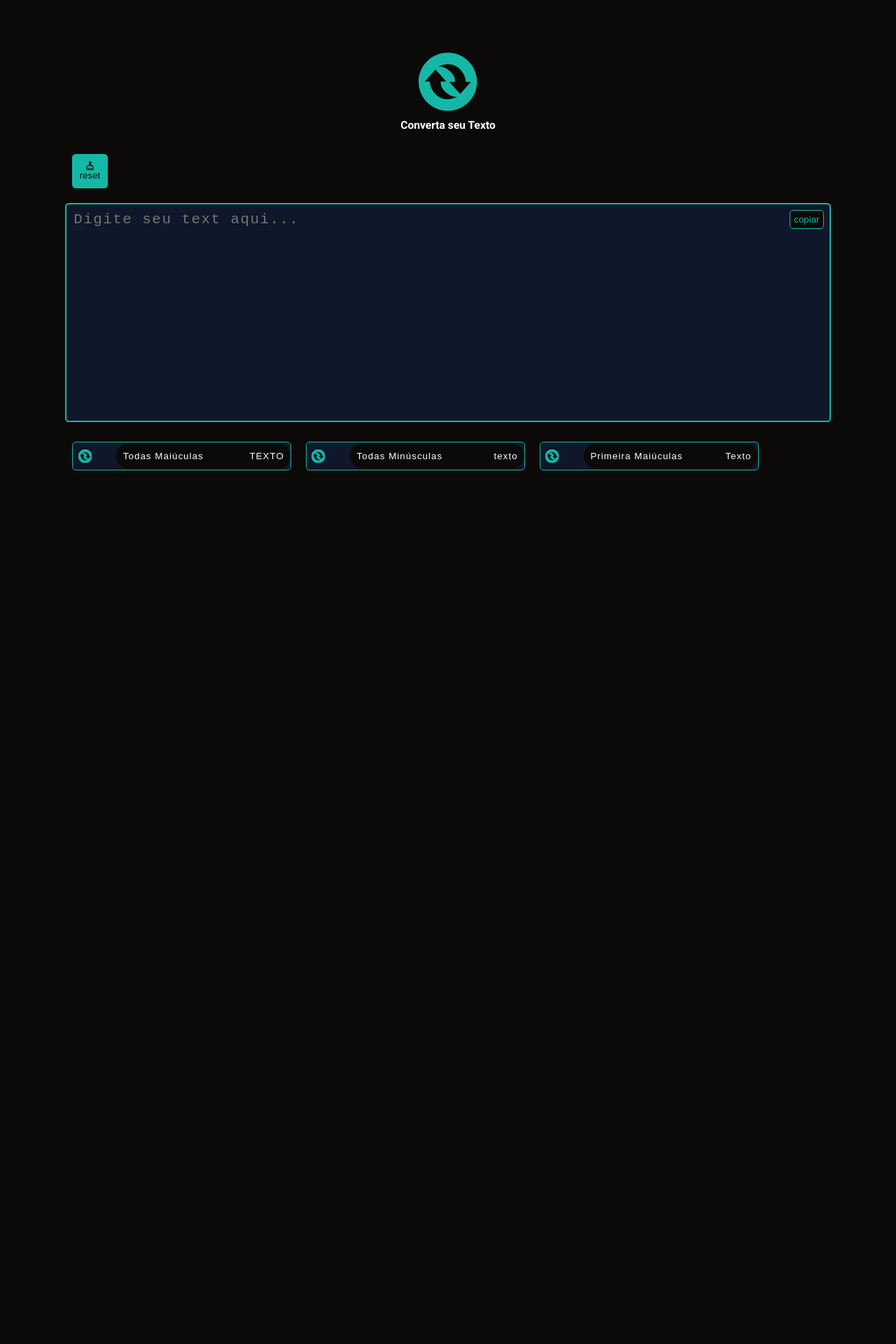
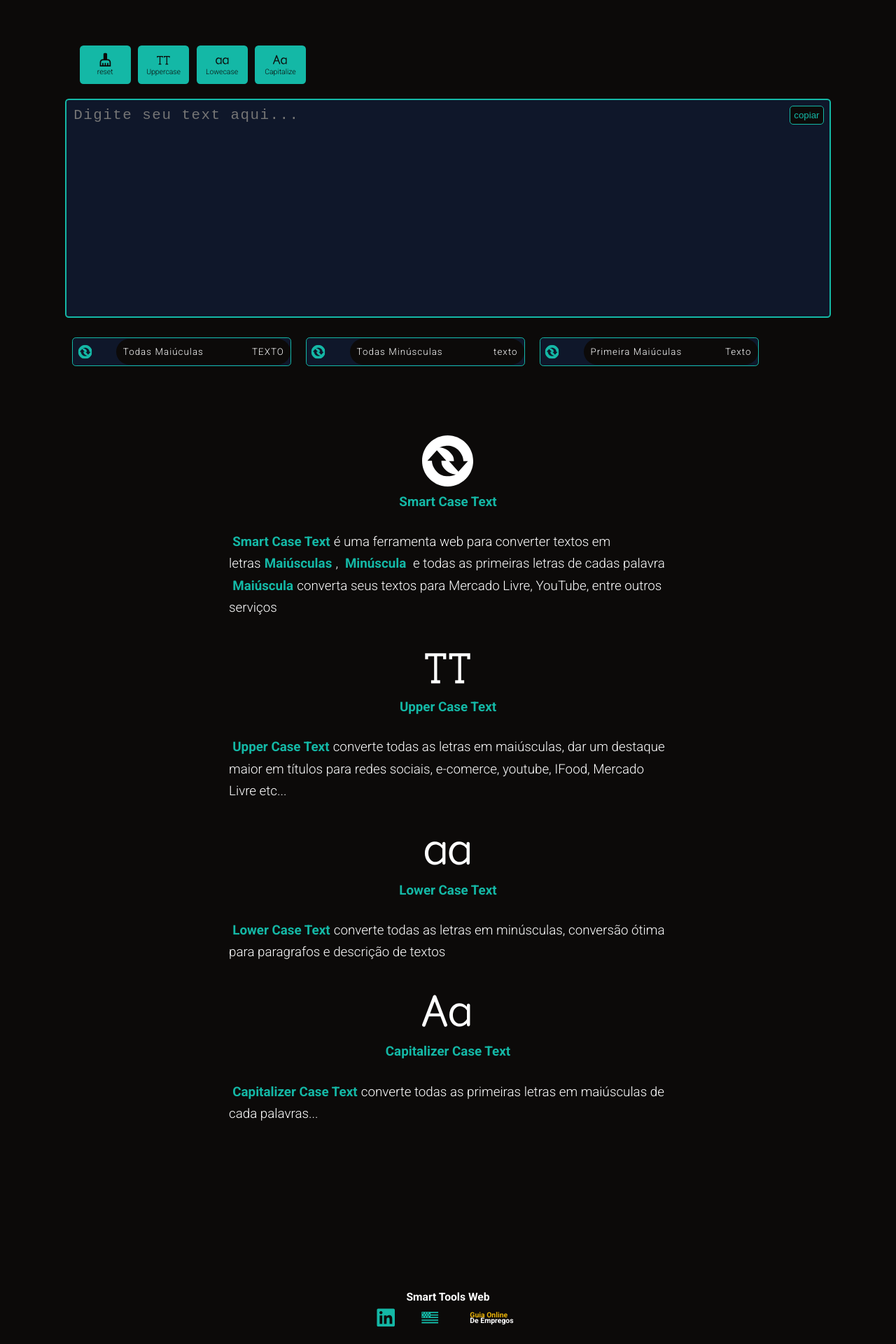
Before and after one commit to cajui54/Smart-Tools-Web, a Next.js app: page / in a window 1280 px wide. Shown: the part 81-2001 px from the top of the page at 70% size. Before the commit the page ends 800 px from the top, so only its background shows below. Built offline with nearby package versions, Linux system fonts and the light colour scheme.

Commit message:
feat: component footer has been create

```diff
--- /dev/null
+++ b/src/app/components/articles/index.tsx
@@ -0,0 +1,63 @@
+import React from 'react';
+import styleMain from '../../page.module.scss';
+import { SiConvertio } from 'react-icons/si';
+import { TfiUppercase } from 'react-icons/tfi';
+import { RxLetterCaseLowercase, RxLetterCaseCapitalize } from 'react-icons/rx';
+const ArticleConvertText = () => {
+  return (
+    <article className={styleMain.articleGlobal}>
+      <section>
+        <div className={styleMain.containerTitle}>
+          <SiConvertio />
+          <h1>Smart Case Text</h1>
+        </div>
+        <p>
+          <strong>Smart Case Text</strong>é uma ferramenta web para converter
+          textos em letras
+          <strong>Maiúsculas</strong>, <strong>Minúscula</strong> e todas as
+          primeiras letras de cadas palavra <strong>Maiúscula</strong>
+          converta seus textos para Mercado Livre, YouTube, entre outros
+          serviços
+        </p>
+      </section>
+
+      <section>
+        <div className={styleMain.containerTitle}>
+          <TfiUppercase />
+          <h1>Upper Case Text</h1>
+        </div>
+        <p>
+          <strong>Upper Case Text</strong>
+          converte todas as letras em maiúsculas, dar um destaque maior em
+          títulos para redes sociais, e-comerce, youtube, IFood, Mercado Livre
+          etc...
+        </p>
+      </section>
+
+      <section>
+        <div className={styleMain.containerTitle}>
+          <RxLetterCaseLowercase />
+          <h1>Lower Case Text</h1>
+        </div>
+        <p>
+          <strong>Lower Case Text</strong>
+          converte todas as letras em minúsculas, conversão ótima para
+          paragrafos e descrição de textos
+        </p>
+      </section>
+
+      <section>
+        <div className={styleMain.containerTitle}>
+          <RxLetterCaseCapitalize />
+          <h1>Capitalizer Case Text</h1>
+        </div>
+        <p>
+          <strong>Capitalizer Case Text</strong>
+          converte todas as primeiras letras em maiúsculas de cada palavras...
+        </p>
+      </section>
+    </article>
+  );
+};
+
+export default ArticleConvertText;
--- /dev/null
+++ b/src/app/components/footer/index.tsx
@@ -0,0 +1,34 @@
+import Link from 'next/link';
+import React from 'react';
+import { FaLinkedin } from 'react-icons/fa';
+import { LiaFlagUsaSolid } from 'react-icons/lia';
+import styles from './styles.module.scss';
+const Footer = () => {
+  return (
+    <footer className={styles.mainFooter}>
+      <h2>Smart Tools Web</h2>
+      <div>
+        <Link href="https://www.linkedin.com/feed/" target="_blank">
+          <FaLinkedin />
+        </Link>
+
+        <Link
+          href="https://english-pocket-jkswebsites.vercel.app/"
+          target="_blank"
+        >
+          <LiaFlagUsaSolid />
+        </Link>
+
+        <Link
+          href="https://guia-online-de-empregos.vercel.app/"
+          target="_blank"
+        >
+          <span>Guia Online</span>
+          <span>De Empregos</span>
+        </Link>
+      </div>
+    </footer>
+  );
+};
+
+export default Footer;
--- /dev/null
+++ b/src/app/components/footer/styles.module.scss
@@ -0,0 +1,38 @@
+.mainFooter {
+  height: 10rem;
+  display: flex;
+  flex-direction: column;
+  align-items: center;
+  justify-content: center;
+  h2 {
+    color: #fff;
+  }
+  div {
+    display: flex;
+    align-items: center;
+    justify-content: space-between;
+    margin-top: 1rem;
+    width: 20rem;
+    a {
+      margin-left: 1rem;
+      font-weight: bold;
+    }
+    a:last-child {
+      text-decoration: none;
+      display: flex;
+      flex-direction: column;
+      width: 7rem;
+    }
+    a:last-child span:first-child {
+      color: #eab308;
+    }
+    a:last-child span:last-child {
+      margin-top: -0.5rem;
+      color: #fff;
+    }
+    svg {
+      transform: scale(2.8);
+      color: var(--color-teal-light);
+    }
+  }
+}
--- a/src/app/components/form/form.module.scss
+++ b/src/app/components/form/form.module.scss
@@ -1,7 +1,7 @@
 .containerForm {
   margin: 0 auto;
   position: relative;
-  top: 15rem;
+  top: 12rem;
   width: 95%;
   z-index: 1;
   h2 {
@@ -48,8 +48,12 @@
   width: 80%;
   margin: 1rem 0;
   padding: 1rem;
+  display: flex;
+  align-items: center;
   button {
     padding: 1rem;
+    width: 7rem;
+    margin-left: 1rem;
     border-radius: 0.5rem;
     display: flex;
     flex-direction: column;
@@ -59,10 +63,14 @@
     color: var(--color-dark);
     border: none;
     transition: all 0.5s ease-in-out;
+    font-size: 1rem;
   }
   button:hover {
     transform: scale(1.1);
     box-shadow: 0 0 5px var(--color-teal-light);
+  }
+  button svg {
+    font-size: 2rem;
   }
 }
 .areaetextContainer {
--- a/src/app/components/form/index.tsx
+++ b/src/app/components/form/index.tsx
@@ -4,6 +4,8 @@ import styleForm from './form.module.scss';
 import { SiConvertio } from 'react-icons/si';
 import { useForm } from 'react-hook-form';
 import { MdCleaningServices } from 'react-icons/md';
+import { TfiUppercase } from 'react-icons/tfi';
+import { RxLetterCaseCapitalize, RxLetterCaseLowercase } from 'react-icons/rx';
 
 interface ITextArea {
   textarea: string;
@@ -39,7 +41,7 @@ const FormConvertText = () => {
 
     setValue('textarea', textLowerCase);
   };
-  const handleFirstCase = ({ textarea }: ITextArea) => {
+  const handleCapitalizeCase = ({ textarea }: ITextArea) => {
     const text = textarea
       .split(' ')
       .map(
@@ -56,15 +58,27 @@ const FormConvertText = () => {
 
   return (
     <div className={styleForm.containerForm}>
-      <h2>
-        <SiConvertio />
-        <span>Converta seu Texto</span>
-      </h2>
       <form onSubmit={onSubmit}>
         <div className={styleForm.containerMenu}>
           <button onClick={handleResetField}>
             <MdCleaningServices />
             <span>reset</span>
+          </button>
+
+          <button onClick={handleSubmit(handleUppeCase)}>
+            <TfiUppercase />
+            <span>Uppercase</span>
+          </button>
+
+          <button onClick={handleSubmit(handleLowerCase)}>
+            <RxLetterCaseLowercase />
+            <span>Lowecase</span>
+          </button>
+
+          <button onClick={handleSubmit(handleCapitalizeCase)}>
+            <RxLetterCaseCapitalize />
+
+            <span>Capitalize</span>
           </button>
         </div>
         <div className={styleForm.areaetextContainer}>
@@ -103,7 +117,7 @@ const FormConvertText = () => {
           </button>
 
           <button
-            onClick={handleSubmit(handleFirstCase)}
+            onClick={handleSubmit(handleCapitalizeCase)}
             title="convert to capitalize text"
           >
             <SiConvertio />
--- a/src/app/components/header/styles.module.scss
+++ b/src/app/components/header/styles.module.scss
@@ -1,6 +1,7 @@
 .mainHeader {
   z-index: 2;
   position: fixed;
+  top: 0;
   width: 100%;
   height: 8rem;
   display: flex;
--- a/src/app/globals.scss
+++ b/src/app/globals.scss
@@ -12,10 +12,13 @@
 body {
   background-color: var(--color-dark);
 }
-p {
+p,
+span {
   font-family: var(--font-roboto), sans-serif, Arial, Helvetica;
 }
-
+h2 {
+  font-family: var(--font-roboto);
+}
 .animationButtonBurger {
   transform: translateX(-5rem);
   background-color: transparent !important;
--- a/src/app/layout.tsx
+++ b/src/app/layout.tsx
@@ -3,12 +3,14 @@ import { Montserrat, Roboto } from 'next/font/google';
 import './globals.scss';
 import Providers from '@/redux/Provider';
 import Header from './components/header';
+import Footer from './components/footer';
 
 export const metadata: Metadata = {
-  title: 'Convert Case - Convertor de Texto',
+  title: 'Smart Tool Web - Convertor de Texto',
   description:
-    'Converta seus texto em diversos formatos, Maiúscula, minúscola de manaeira rápida, simples e eficiênte',
-  keywords: 'convert case, maiúscula, minúcula, uppercase, lowercase',
+    'Smart Case Text é uma ferramenta web para converter textos em letrasMaiúsculas, Minúscula e todas as primeiras letras de cadas palavra Maiúsculaconverta seus textos para Mercado Livre, YouTube, entre outros serviços',
+  keywords:
+    'convert case, maiúscula, minúcula, uppercase, lowercase, capitalize',
   icons: {
     icon: ['./logo.png'],
     apple: ['./logo.png'],
@@ -40,6 +42,7 @@ export default function RootLayout({
         <Providers>
           <Header />
           <div>{children}</div>
+          <Footer />
         </Providers>
       </body>
     </html>
--- a/src/app/page.module.scss
+++ b/src/app/page.module.scss
@@ -0,0 +1,35 @@
+.articleGlobal {
+  position: relative;
+  margin: 20rem auto;
+  width: 90%;
+  p {
+    color: #fff;
+    font-size: 1.8rem;
+    line-height: 3rem;
+  }
+  p strong {
+    color: var(--color-teal-light);
+    margin: 0 0.5rem;
+  }
+  @media screen and (min-width: 700px) {
+    width: 60rem;
+  }
+}
+.containerTitle {
+  margin: 3rem auto;
+  display: flex;
+  flex-direction: column;
+  align-items: center;
+  justify-content: center;
+  svg {
+    color: #fff;
+    font-size: 7rem;
+  }
+  h1 {
+    color: var(--color-teal-light);
+    font-family: var(--font-roboto);
+    font-size: 1.8rem;
+    text-align: center;
+    margin-top: 1rem;
+  }
+}
--- a/src/app/page.tsx
+++ b/src/app/page.tsx
@@ -1,3 +1,4 @@
+import ArticleConvertText from './components/articles';
 import FormConvertText from './components/form';
 import styles from './page.module.scss';
 
@@ -5,6 +6,7 @@ export default function Home() {
   return (
     <main className={styles.main}>
       <FormConvertText />
+      <ArticleConvertText />
     </main>
   );
 }
```
